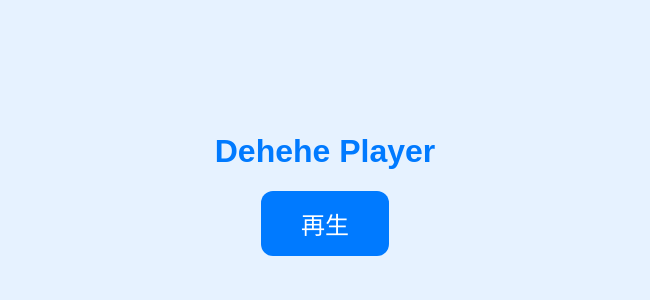
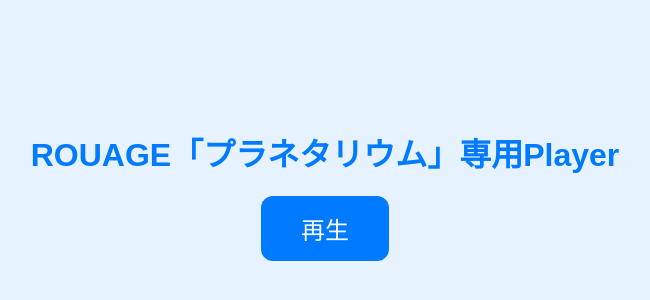
Before and after one commit to k2-777/p1, a plain HTML site: page index.html in a window 1280 px wide. Shown: the part 216-516 px from the top of the page, without its empty margins (315-965 px from the left). Drawn offline with Linux system fonts and the light colour scheme.

Commit message:
Update index.html

```diff
--- a/index.html
+++ b/index.html
@@ -2,7 +2,7 @@
 <html lang="ja">
 <head>
 <meta charset="UTF-8">
-<title>dehehe Player</title>
+<title>ROUAGE P1 Player</title>
 <style>
     body {
         margin: 0;
@@ -33,7 +33,7 @@
 <body>
 
 <div class="container">
-    <h1>Dehehe Player</h1>
+    <h1>ROUAGE「プラネタリウム」専用Player</h1>
     <button onclick="togglePlay()">再生</button>
 </div>
 
```
